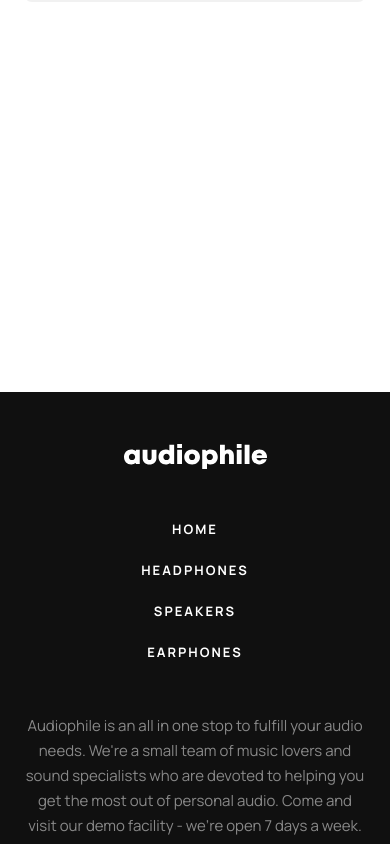
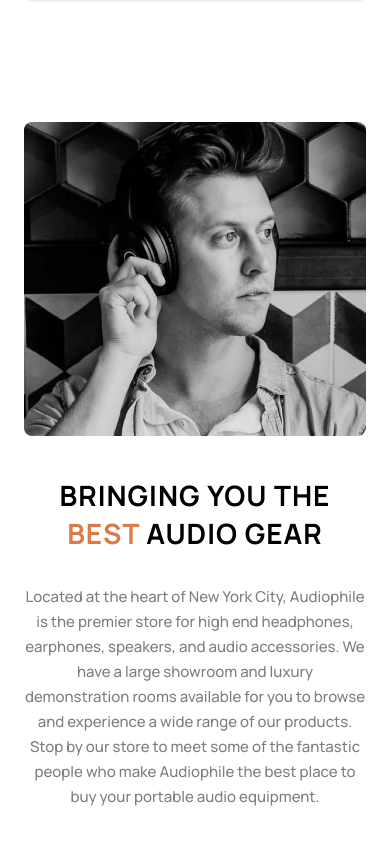
Before and after one commit to kanae367/audiophile, a Vue app: page / in a window 390 px wide. Shown: the part 2880-3724 px from the top of the page. Built offline with nearby package versions, Linux system fonts and the light colour scheme.

Commit message:
feat: added outro component

```diff
--- a/src/components/FooterItem.vue
+++ b/src/components/FooterItem.vue
@@ -37,7 +37,7 @@
 
 <style scoped>
 .footer {
-  margin-top: 100%;
+  margin-top: 120px;
   padding-left: 24px;
   padding-right: 24px;
   padding-bottom: 38px;
@@ -94,6 +94,7 @@
     grid-template-areas: 'icon icon' 'nav nav' 'text text' 'copyright socials';
     gap: 32px;
     text-align: left;
+    margin-top: 96px;
   }
 
   .footer__description {
@@ -118,6 +119,7 @@
     padding-top: 75px;
     grid-template-areas: 'icon nav' 'text socials' 'copyright copyright';
     gap: 36px;
+    margin-top: 200px;
   }
 
   .footer__description {
--- /dev/null
+++ b/src/components/OutroItem.vue
@@ -0,0 +1,86 @@
+<template>
+  <section id="outro">
+    <img
+      class="outro__image"
+      :srcset="'/assets/shared/mobile/image-best-gear.jpg 767w, /assets/shared/tablet/image-best-gear.jpg 1439w, /assets/shared/desktop/image-best-gear.jpg 1440w'"
+      alt="best gear"
+    />
+    <div class="outro__content">
+      <h3 class="outro__title">Bringing you the <span class="accent">best</span> audio gear</h3>
+      <p class="outro__text">
+        Located at the heart of New York City, Audiophile is the premier store for high end
+        headphones, earphones, speakers, and audio accessories. We have a large showroom and luxury
+        demonstration rooms available for you to browse and experience a wide range of our products.
+        Stop by our store to meet some of the fantastic people who make Audiophile the best place to
+        buy your portable audio equipment.
+      </p>
+    </div>
+  </section>
+</template>
+
+<style scoped>
+#outro {
+  padding: 0 24px;
+  margin-top: 120px;
+  display: flex;
+  flex-direction: column;
+  gap: 40px;
+  text-align: center;
+}
+
+.outro__image {
+  border-radius: 8px;
+}
+
+.outro__title {
+  text-transform: uppercase;
+  font-size: 28px;
+  font-weight: bold;
+  letter-spacing: 1px;
+  margin-bottom: 32px;
+}
+
+.outro__text {
+  font-size: 15px;
+  line-height: 25px;
+  font-weight: 500;
+  opacity: 0.5;
+  color: black;
+}
+
+.accent {
+  color: #d87d4a;
+}
+
+@media screen and (min-width: 768px) {
+  #outro {
+    padding: 0 40px;
+    gap: 63px;
+  }
+
+  .outro__title {
+    font-size: 40px;
+    line-height: 44px;
+    letter-spacing: 1.5px;
+  }
+
+  .outro__content {
+    max-width: 573px;
+    margin: 0 auto;
+  }
+}
+
+@media screen and (min-width: 1440px) {
+  #outro {
+    flex-direction: row-reverse;
+    text-align: left;
+    align-items: center;
+    padding: 0 165px;
+    gap: 125px;
+  }
+
+  .outro__image {
+    max-width: 540px;
+  }
+}
+</style>
--- a/src/views/HomeView.vue
+++ b/src/views/HomeView.vue
@@ -1,5 +1,6 @@
 <script setup lang="ts">
 import CategoriesList from '@/components/CategoriesList.vue'
+import OutroItem from '@/components/OutroItem.vue'
 import { RouterLink } from 'vue-router'
 </script>
 
@@ -62,6 +63,7 @@
       </div>
     </section>
   </main>
+  <OutroItem />
 </template>
 
 <style scoped>
```
